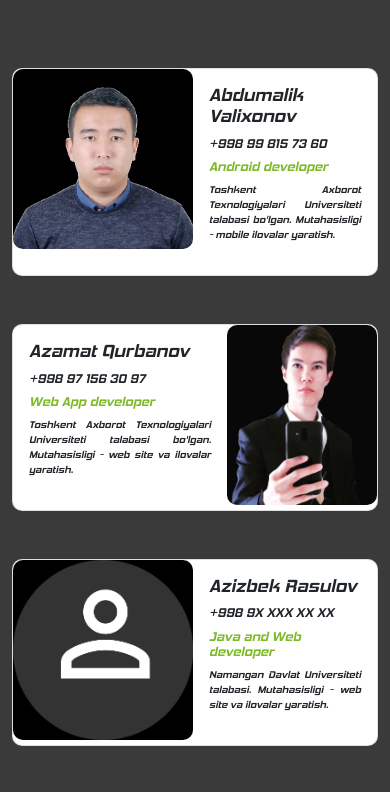
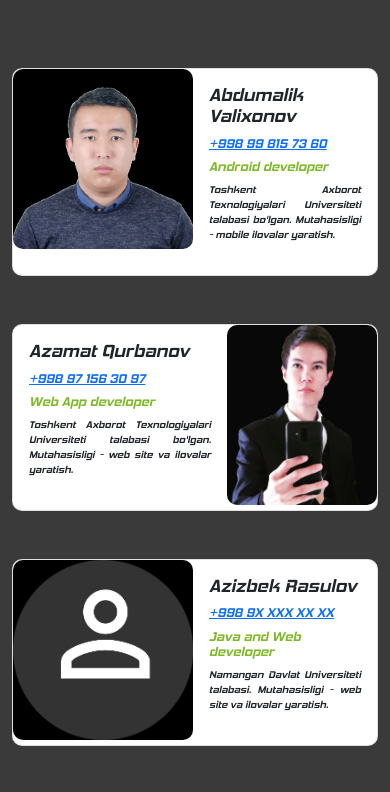
Before and after one commit to qrbazamat/MITSchool-Site, a React (Create React App) app: page /about in a window 390 px wide. Shown: the part 7100-7892 px from the top of the page. Built offline with nearby package versions, Linux system fonts and the light colour scheme; the HTML template or start-up script is replaced by a standard one.

Commit message:
add link(phone) in Mentors

```diff
--- a/src/Components/About/Mentors.js
+++ b/src/Components/About/Mentors.js
@@ -67,7 +67,7 @@ function Mentors() {
                                                     <CardTitle tag='h1'>
                                                         {mentor.fullName}
                                                     </CardTitle>
-                                                    <h4>{mentor.phone}</h4>
+                                                    <h4><a href={"tel:"+mentor.phone}>{mentor.phone}</a></h4>
                                                     <h4 className='text-one-color'>{mentor.role}</h4>
                                                     <p>
                                                         {mentor.description}
```
